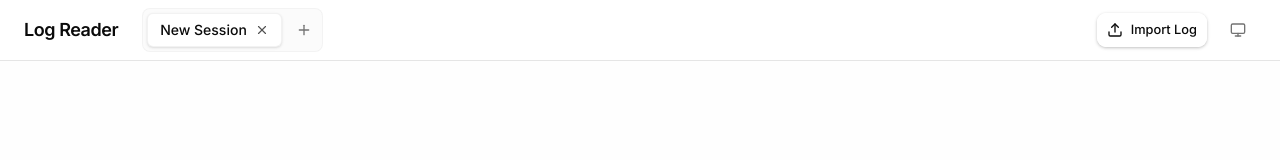
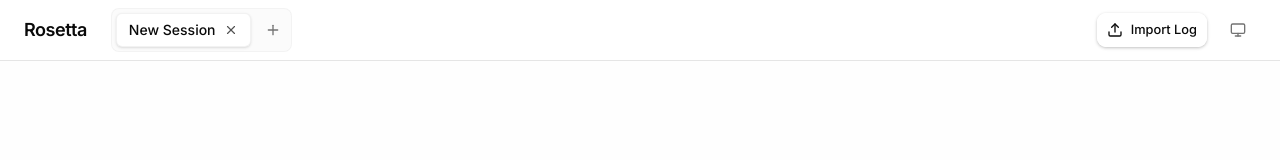
Before and after one commit to barok21/rosetta, a Next.js app: page / in a window 1280 px wide. Shown: the top 160 px of the page. Built offline with nearby package versions, Linux system fonts and the light colour scheme.

Commit message:
chore: rename application to Rosetta

```diff
--- a/app/page.tsx
+++ b/app/page.tsx
@@ -107,7 +107,7 @@ export default function LogReaderApp() {
       {/* Header & Tabs */}
       <header className="flex items-center justify-between px-6 py-2 border-b bg-card">
         <div className="flex items-center gap-6 overflow-hidden">
-          <h1 className="text-lg font-semibold tracking-tight shrink-0">Log Reader</h1>
+          <h1 className="text-lg font-semibold tracking-tight shrink-0">Rosetta</h1>
 
           {/* Tab Bar */}
           <div className="flex items-center gap-1 bg-muted/40 p-1 rounded-md border border-border/40 overflow-x-auto max-w-[60vw] scrollbar-thin">
```
